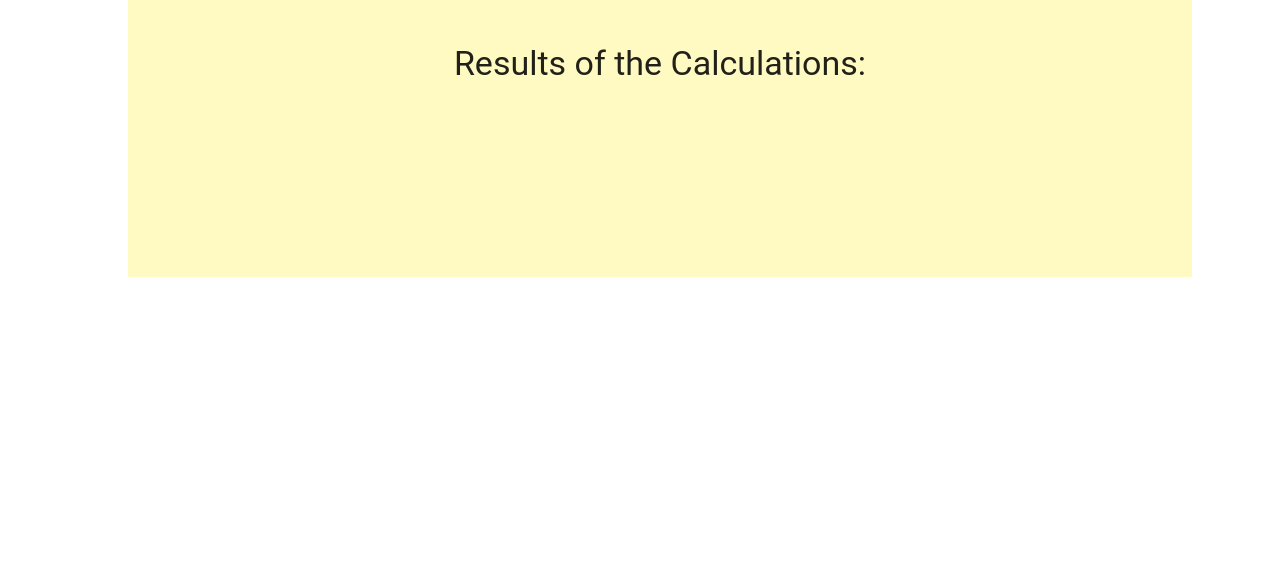
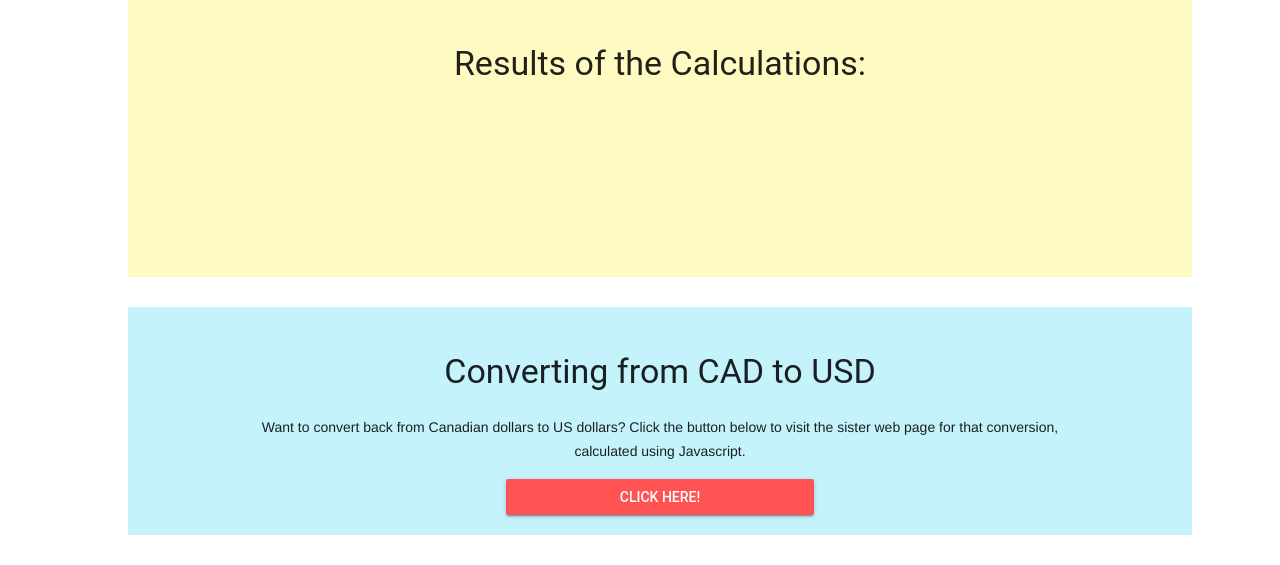
Before and after one commit to ICS2O-Programming-MariaG/Assign-02-PHP-Calculations, a PHP site: page / in a window 1280 px wide. Shown: the part 940-1505 px from the top of the page. Run offline with PHP 8.4, Linux system fonts and the light colour scheme; some libraries are stand-ins or nearby versions.

Commit message:
Added button and comments to CSS & index.php

```diff
--- a/css/style.css
+++ b/css/style.css
@@ -1,3 +1,9 @@
+/* Created by: MariaG
+* Created on: April 2, 2022
+* This CSS file defines the style for index.php
+* ICS2O-Assign-02-PHP-Calculations
+*/
+
 img {
   width: 60%;
 }
@@ -39,11 +45,21 @@ form {
   background-color: #fefac1;
   padding: 20px;
   margin-top: 30px;
-  margin-bottom: 30px;
 }
 
-iframe {
+#blue {
+  width: 80%;
+  margin-left: 10%;
+  background-color: #c4f3fc;
+  padding: 20px;
+  margin-top: 30px;
+  margin-bottom: 30px;
   text-align: center;
-  font-weight: bold;
-  color: #19609d;
 }
+
+button {
+  width: 30%;
+  color: white;
+  border: none;
+  padding: 10px;
+}
--- a/index.php
+++ b/index.php
@@ -66,11 +66,19 @@
       </div>
       <!-- Final div for style -->
       <div id="yellow">
-        <h3>Results of the Calculations:</h3>
+        <?php echo "<h3>Results of the Calculations:</h3>"; ?>
         <!-- Iframe to display results of calculations -->
         <iframe id="result" name="result">
         </iframe>
       </div>
+      <div id="blue">
+        <?php
+          echo "<h3>Converting from CAD to USD</h3>";
+          echo "<p>Want to convert back from Canadian dollars to US dollars? Click the button below to visit the sister web page for that conversion, calculated using Javascript.</p>";
+        ?>
+        <!-- Button from MDL with ripple effect. Setting button to work like a link - line of code copied from https://www.w3docs.com/snippets/html/how-to-create-an-html-button-that-acts-like-a-link.html -->
+        <button onclick="window.location.href='https://assign-02-html-calculations.mariagoemans1.repl.co/';" class="mdl-button mdl-js-button mdl-button--raised mdl-js-ripple-effect mdl-button--accent">Click here!</button>
+      </div>
     </div>
   </body>
 </html>
```
